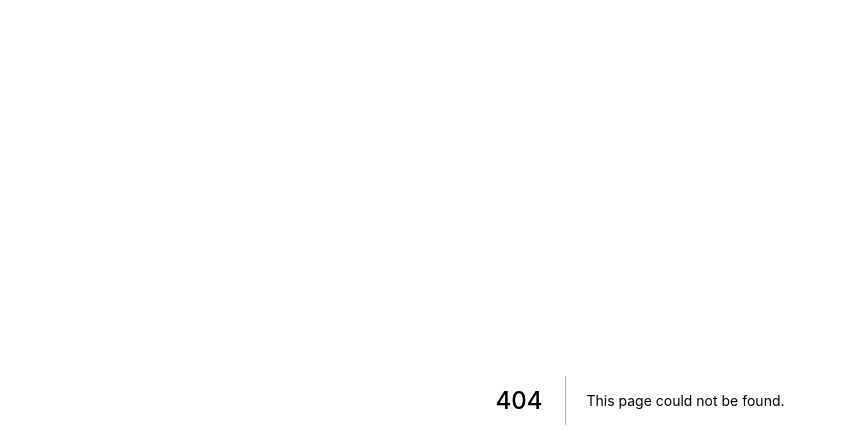
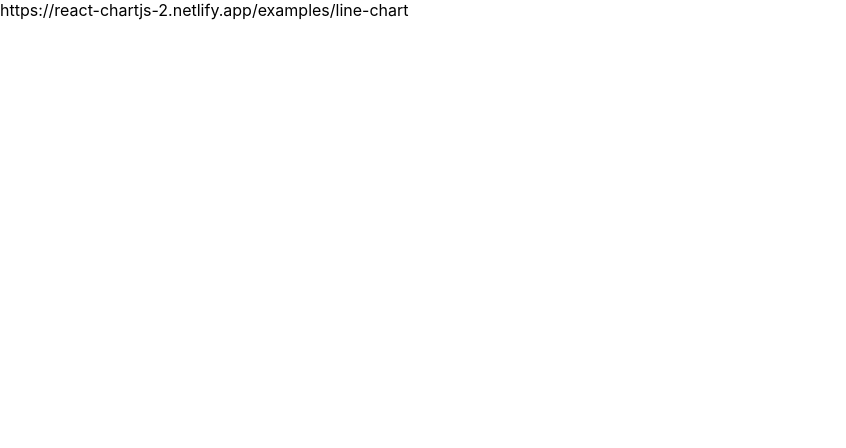
Before and after one commit to luizsetten/nextjs-wheater-if, a Next.js app: page /logs/1 in a window 1280 px wide. Before the commit this address had no page. Shown: the top 448 px of the page, without its empty margins (0-846 px from the left). Built offline with nearby package versions, Linux system fonts and the light colour scheme.

Commit message:
feat: add charts

```diff
--- a/package.json
+++ b/package.json
@@ -9,9 +9,11 @@
     "lint": "next lint"
   },
   "dependencies": {
+    "chart.js": "^3.6.2",
     "faunadb": "^4.4.1",
     "next": "11.1.2",
     "react": "17.0.2",
+    "react-chartjs-2": "^4.0.0",
     "react-dom": "17.0.2"
   },
   "devDependencies": {
--- /dev/null
+++ b/src/pages/logs/[station_id].tsx
@@ -0,0 +1,10 @@
+import { Line } from 'react-chartjs-2';
+
+function Logs() {
+  return <div>
+    {/* <Line data={{}}/> */}
+    https://react-chartjs-2.netlify.app/examples/line-chart
+     </div>
+}
+
+export default Logs;
```
Also changed, not shown: next-env.d.ts, 1 other file (tests, documents, lock files or other folders).
